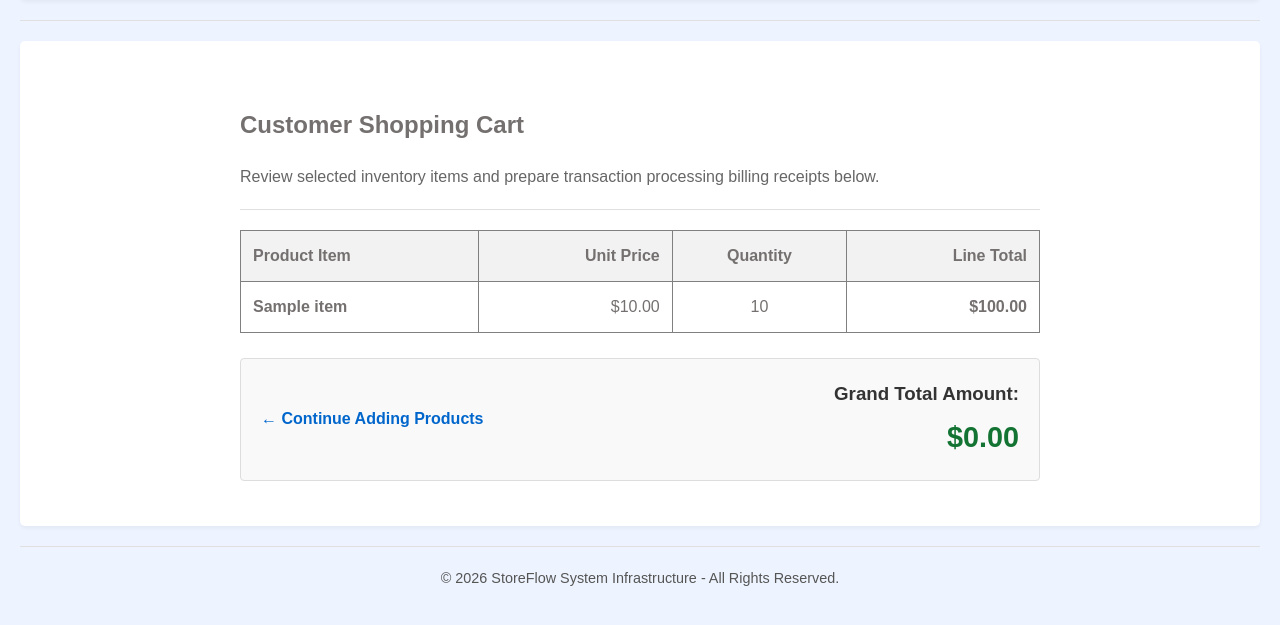
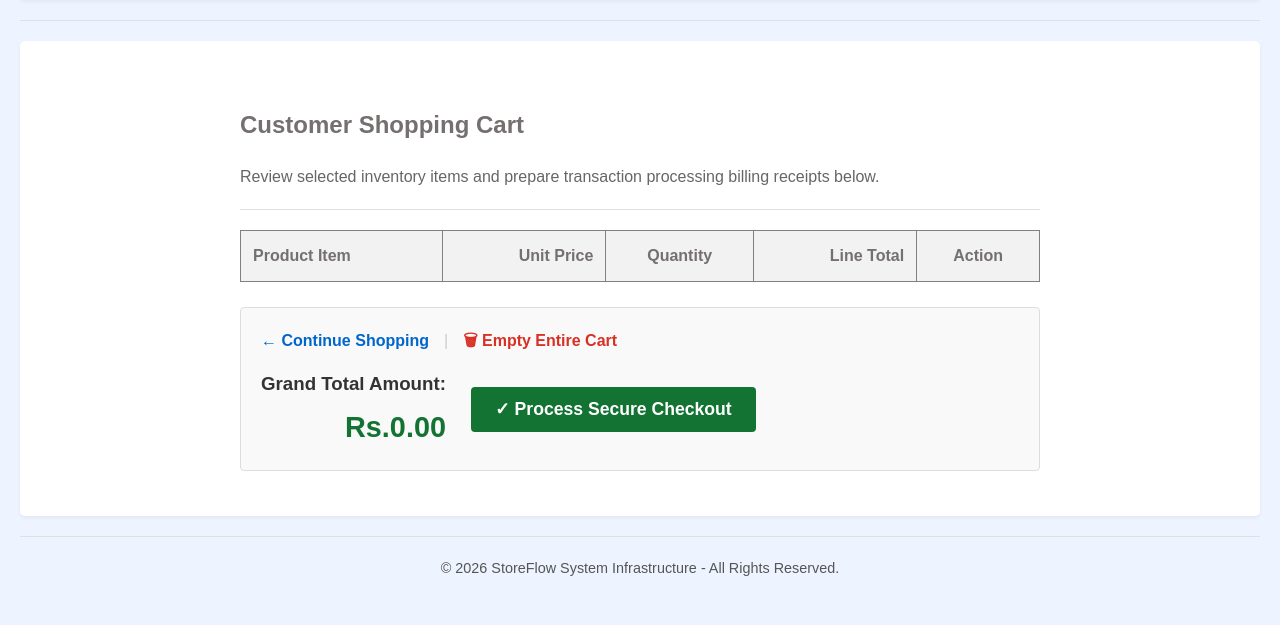
Before and after one commit to mittalrishabh048/StoreFlow, a Flask app: template templates/cart.html in a window 1280 px wide. Shown: the part 76-701 px from the top of the page. Run offline with Flask 3, Linux system fonts and the light colour scheme; the template is opened without the code that fills it: most values are stand-ins (such as "Sample title", 1, 10 or a date in 2020); lists and menus that the app fills with data are empty.

Commit message:
feat: implement checkout workflow with stock deduction and cart management

```diff
--- a/app.py
+++ b/app.py
@@ -186,36 +186,6 @@ def delete_product_page(product_name):
     # GET request: Render the safety confirmation layout view
     return render_template('delete_confirm.html', product_name=product_name)
 
-@app.route('/cart/add/<int:product_id>')
-def test_add_to_cart(product_id):
-    """Temporary testing route to simulate adding an item to our session-backed cart."""
-    # 1. Fetch current cart data out of the user's session, or default to an empty dictionary
-    session_cart_data = session.get('cart', {})
-
-    # 2. Instantiate a fresh ShoppingCart container object and load it with the session data
-    cart = ShoppingCart()
-    cart.items = session_cart_data
-
-    # 3. Simulate adding an item (Using static placeholder details for testing)
-    # In later steps, we will query these values dynamically from our SQLite table using the product_id
-    test_names = {1: "Wireless Keyboard", 2: "Ergonomic Mouse", 3: "LED Monitor"}
-    test_prices = {1: 45.99, 2: 29.50, 3: 189.00}
-
-    item_name = test_names.get(product_id, f"Test Item #{product_id}")
-    item_price = test_prices.get(product_id, 10.00)
-
-    cart.add_item(product_id=str(product_id), name=item_name, price=item_price, quantity=1)
-
-    # 4. Critical: Serialize the updated raw dictionary back into the encrypted Flask session cookie
-    session['cart'] = cart.items
-
-    # Mark the session state as explicitly modified so Flask updates the user's cookie
-    session.modified = True
-
-    flash(f"Added 1x {item_name} to your session cart!", "success")
-    return redirect('/cart/view')
-
-
 @app.route('/cart')
 def view_cart():
     """Reads the current session cookie state, hydrates a ShoppingCart engine object, and renders the dynamic UI."""
@@ -233,6 +203,82 @@ def view_cart():
     # Render the structured HTML view file, passing the dataset variables
     return render_template('cart.html', cart_items=cart_items, grand_total=grand_total)
 
+@app.route('/cart/add/<product_name>', methods=['POST'])
+def test_add_to_cart(product_name):
+    """Fetches real item parameters and processes user-specified quantity choices via POST forms."""
+    # 1. Look up the item from your database manager using the clean URL string parameter
+    all_products = manager.get_all_products()
+    target_product = next((p for p in all_products if p.name == product_name), None)
+
+    if not target_product:
+        flash(f"Error: Product '{product_name}' could not be located in database records.", "error")
+        return redirect(url_for('products_page'))
+
+    # 2. Extract the user's custom quantity from the incoming form payload
+    try:
+        chosen_quantity = int(request.form.get('quantity', 1))
+        if chosen_quantity <= 0:
+            flash("Quantity must be a valid whole number greater than 0.", "error")
+            return redirect(url_for('products_page'))
+    except (ValueError, TypeError):
+        flash("Invalid quantity count format submitted.", "error")
+        return redirect(url_for('products_page'))
+
+    # 3. Extract your current session cart dataset
+    session_cart_data = session.get('cart', {})
+
+    # 4. Instantiate and populate your ShoppingCart logic container
+    cart = ShoppingCart()
+    cart.items = session_cart_data
+
+    # 5. Use the direct attributes. We pass target_product.name cleanly without extra prefixes!
+    cart.add_item(
+        product_id=str(target_product.id),
+        name=target_product.name,
+        price=target_product.price,
+        quantity=chosen_quantity
+    )
+
+    # 6. Save back to our encrypted cookie session wrapper
+    session['cart'] = cart.items
+    session.modified = True
+
+    flash(f"Added {chosen_quantity}x '{target_product.name}' to your shopping cart!", "success")
+    return redirect('/cart')
+
+@app.route('/cart/remove/<product_id>')
+def remove_from_cart(product_id):
+    """Evicts a specific product entry entirely from the session-backed shopping cart."""
+    # 1. Fetch the raw session data dictionary state
+    session_cart_data = session.get('cart', {})
+
+    # 2. Hydrate our ShoppingCart engine class to leverage its built-in removal method
+    cart = ShoppingCart()
+    cart.items = session_cart_data
+
+    # Ensure the identifier key parameter matches the format stored in our dictionary keys
+    target_key = str(product_id)
+
+    # 3. Drop the target row item out of memory
+    if target_key in cart.items:
+        cart.remove_item(target_key)
+        flash("Item removed from your cart successfully.", "success")
+    else:
+        # Fallback safety check in case we are evicting an unindexed text string like "Product chips"
+        # We search by checking if the product item ID or the dictionary key matches the incoming string
+        matched_key = next((k for k, v in cart.items.items() if k == target_key or v.get('name') == product_id), None)
+        if matched_key:
+            cart.remove_item(matched_key)
+            flash("Stale test record cleared from cart.", "success")
+        else:
+            flash("Target item could not be located in your active session.", "error")
+
+    # 4. Serialize and save the clean collection layout back to the browser session cookie
+    session['cart'] = cart.items
+    session.modified = True
+
+    # Return the user right back to their clean cart layout overview sheet
+    return redirect('/cart')
 
 @app.route('/cart/clear')
 def test_clear_cart():
@@ -240,7 +286,29 @@ def test_clear_cart():
     # Pop drops the 'cart' key out of our session dictionary completely
     session.pop('cart', None)
     flash("Session shopping cart data cleared completely.", "success")
-    return redirect('/cart/view')
+    return redirect('/cart')
+
+@app.route('/checkout', methods=['POST'])
+def handle_checkout():
+    """Processes session data conversion to permanent records via transaction routines."""
+    session_cart_data = session.get('cart', {})
+
+    # Hydrate object container representation
+    cart = ShoppingCart()
+    cart.items = session_cart_data
+
+    # Execute database pipeline
+    success, message = cart.process_checkout()
+
+    if success:
+        # Update the session cookie storage state since cart items are cleared inside the method
+        session['cart'] = {}
+        session.modified = True
+        flash(message, "success")
+        return redirect(url_for('products_page'))
+    else:
+        flash(message, "error")
+        return redirect('/cart')
 
 if __name__ == "__main__":
     app.run(debug=True)
--- a/src/inventory/manager.py
+++ b/src/inventory/manager.py
@@ -106,7 +106,7 @@ class InventoryManager:
 
     def get_all_products(self):
         """Retrieves rows from SQLite and reconstructs your Product objects."""
-        query = "SELECT name, price, category, stock FROM products"
+        query = "SELECT id,name, price, category, stock FROM products"
         products_list = []
 
         conn = get_connection()
@@ -116,7 +116,7 @@ class InventoryManager:
             rows = cursor.fetchall()
             for row in rows:
                 # Reconstruct your updated Product layout mapping row values cleanly
-                prod = Product(name=row[0], price=row[1], category=row[2], stock=row[3])
+                prod = Product(id=row[0],name=row[1], price=row[2], category=row[3], stock=row[4])
                 products_list.append(prod)
             return products_list
         finally:
--- a/src/inventory/product.py
+++ b/src/inventory/product.py
@@ -1,5 +1,5 @@
 class Product:
-    def __init__(self, name: str,price: float,category:str,stock: int):
+    def __init__(self, name: str,price: float,category:str,stock: int,id: int = None):
         # 1. Guard Clauses (Validate inputs before assignment)
         if not name.strip():
             raise ValueError("Product name cannot be empty.")
@@ -11,6 +11,7 @@ class Product:
             raise ValueError("Product quantity cannot be negative.")
 
         # 2. Assignment (Only executes if validation passes)
+        self.id=id
         self.name = name.strip()
         self.price = price
         self.category=category.strip()
--- a/templates/cart.html
+++ b/templates/cart.html
@@ -23,33 +23,52 @@
                     <th style="padding: 12px; text-align: right;">Unit Price</th>
                     <th style="padding: 12px; text-align: center;">Quantity</th>
                     <th style="padding: 12px; text-align: right;">Line Total</th>
+                    <th style="padding: 12px; text-align: center;">Action</th>
                 </tr>
             </thead>
             <tbody>
-                {% for item in cart_items %}
+                {% for key, item in session.get('cart', {}).items() %}
                     <tr>
                         <td style="padding: 12px; font-weight: bold;">{{ item.name }}</td>
-                        <td style="padding: 12px; text-align: right;">${{ "%.2f"|format(item.price) }}</td>
+                        <td style="padding: 12px; text-align: right;">Rs.{{ "%.2f"|format(item.price) }}</td>
                         <td style="padding: 12px; text-align: center;">{{ item.quantity }}</td>
                         <td style="padding: 12px; text-align: right; font-weight: bold;">
-                            ${{ "%.2f"|format(item.price * item.quantity) }}
+                            Rs.{{ "%.2f"|format(item.price * item.quantity) }}
+                        </td>
+                        <td style="padding: 12px; text-align: center;">
+                            <a href="/cart/remove/{{ key }}" style="color: #d93025; text-decoration: none; font-weight: bold; padding: 6px 12px; border: 1px solid #d93025; border-radius: 4px; background-color: #fffdee;">
+                                ✕ Remove
+                            </a>
                         </td>
                     </tr>
                 {% endfor %}
             </tbody>
         </table>
 
-        <div style="display: flex; justify-content: space-between; align-items: center; background-color: #f9f9f9; padding: 20px; border: 1px solid #ddd; border-radius: 4px;">
-            <div>
+        <div style="display: flex; justify-content: space-between; align-items: center; background-color: #f9f9f9; padding: 20px; border: 1px solid #ddd; border-radius: 4px; flex-wrap: wrap; gap: 15px;">
+            <div style="display: flex; gap: 15px; align-items: center;">
                 <a href="/products" style="color: #0066cc; text-decoration: none; font-weight: bold;">
-                    ← Continue Adding Products
+                    ← Continue Shopping
+                </a>
+                <span style="color: #ccc;">|</span>
+                <a href="/cart/clear" style="color: #d93025; text-decoration: none; font-weight: bold;" onclick="return confirm('Are you sure you want to completely empty your shopping cart?');">
+                    🗑 Empty Entire Cart
                 </a>
             </div>
-            <div style="text-align: right;">
-                <h3 style="margin: 0 0 5px 0; color: #333;">Grand Total Amount:</h3>
-                <span style="font-size: 1.8em; font-weight: bold; color: #137333;">
-                    ${{ "%.2f"|format(grand_total) }}
-                </span>
+
+            <div style="display: flex; align-items: center; gap: 25px; text-align: right;">
+                <div style="text-align: right;">
+                    <h3 style="margin: 0 0 5px 0; color: #333;">Grand Total Amount:</h3>
+                    <span style="font-size: 1.8em; font-weight: bold; color: #137333;">
+                        Rs.{{ "%.2f"|format(grand_total) }}
+                    </span>
+                </div>
+
+                <form method="POST" action="/checkout" style="margin: 0;">
+                    <button type="submit" style="background-color: #137333; color: white; padding: 12px 24px; border: none; border-radius: 4px; font-size: 1.1em; font-weight: bold; cursor: pointer;">
+                        ✓ Process Secure Checkout
+                    </button>
+                </form>
             </div>
         </div>
     {% endif %}
```
Also changed, not shown: src/billing/billing.py (+79 -0 lines), templates/products.html (+19 -8 lines).
